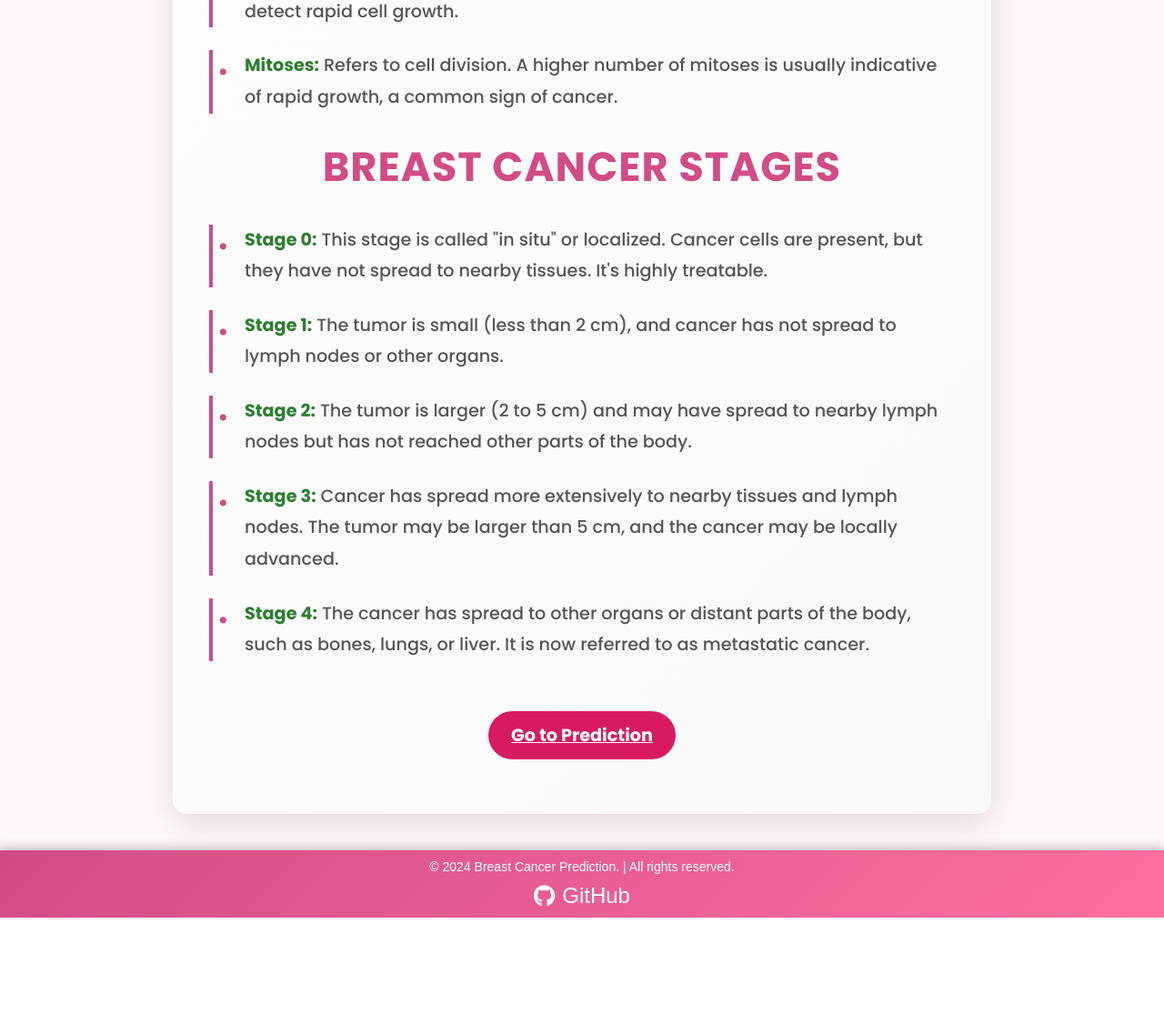
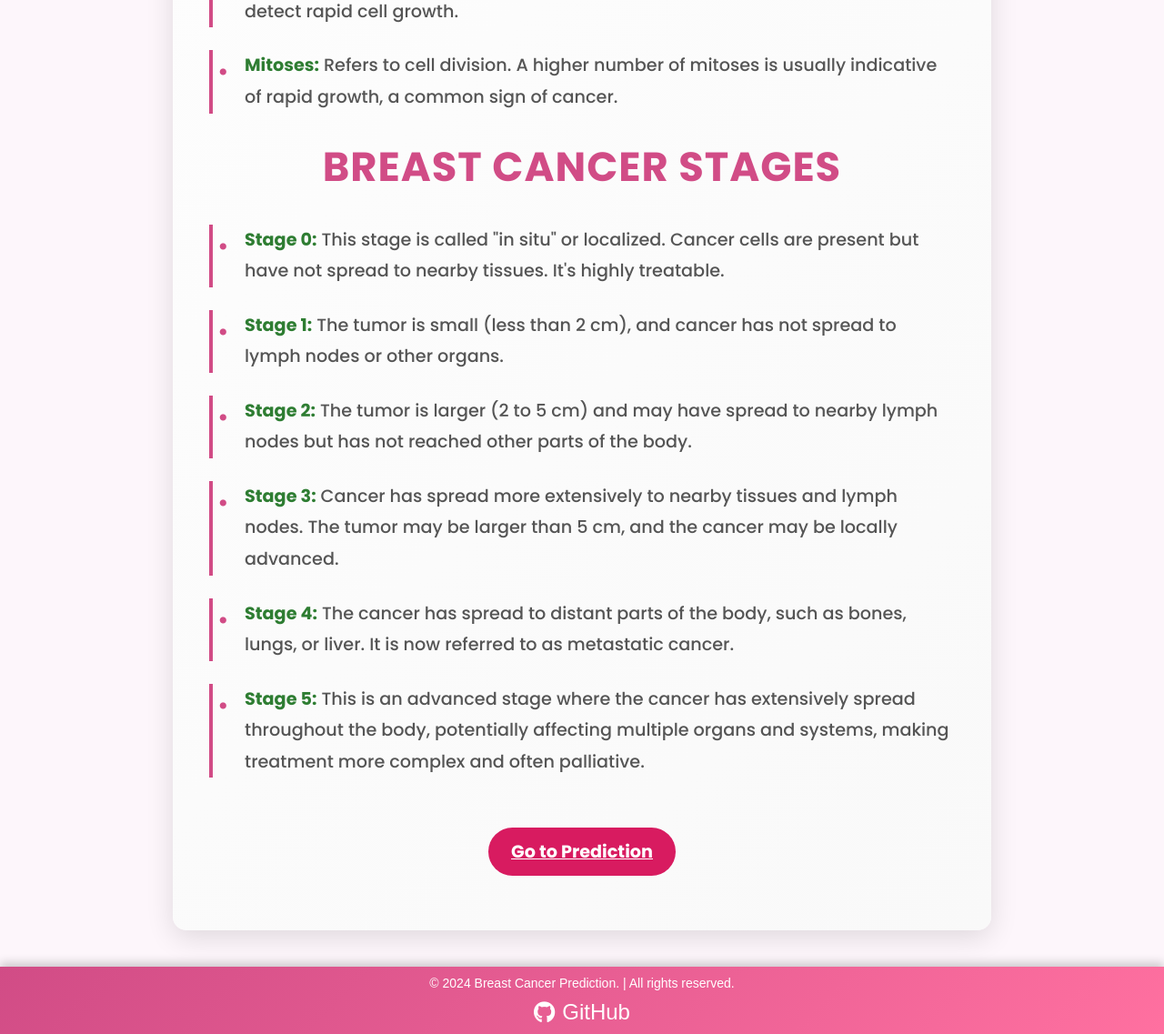
Before and after one commit to Wassefaragou/Breast_cancer_prediction, a Flask app: page /explaine in a window 1280 px wide. Shown: the part 1241-2378 px from the top of the page at 91% size. Before the commit the page ends 2250 px from the top, so only its background shows below. Run offline with Flask 3, Linux system fonts and the light colour scheme; parts of the project's set-up code (start-up, migrations or seed data) failed here and were passed over.

Commit message:
Update explaine.html

```diff
--- a/templates/explaine.html
+++ b/templates/explaine.html
@@ -258,11 +258,13 @@
         <p class="status"><strong>Normal Nucleoli:</strong> Nucleoli are small, dense structures within the nucleus. Larger or more numerous nucleoli are often associated with malignancies and help detect rapid cell growth.</p>
         <p class="status"><strong>Mitoses:</strong> Refers to cell division. A higher number of mitoses is usually indicative of rapid growth, a common sign of cancer.</p>
         <h1>Breast Cancer Stages</h1>
-        <p class="status"><strong>Stage 0:</strong> This stage is called "in situ" or localized. Cancer cells are present, but they have not spread to nearby tissues. It's highly treatable.</p>
+        <p class="status"><strong>Stage 0:</strong> This stage is called "in situ" or localized. Cancer cells are present but have not spread to nearby tissues. It's highly treatable.</p>
         <p class="status"><strong>Stage 1:</strong> The tumor is small (less than 2 cm), and cancer has not spread to lymph nodes or other organs.</p>
         <p class="status"><strong>Stage 2:</strong> The tumor is larger (2 to 5 cm) and may have spread to nearby lymph nodes but has not reached other parts of the body.</p>
         <p class="status"><strong>Stage 3:</strong> Cancer has spread more extensively to nearby tissues and lymph nodes. The tumor may be larger than 5 cm, and the cancer may be locally advanced.</p>
-        <p class="status"><strong>Stage 4:</strong> The cancer has spread to other organs or distant parts of the body, such as bones, lungs, or liver. It is now referred to as metastatic cancer.</p>
+        <p class="status"><strong>Stage 4:</strong> The cancer has spread to distant parts of the body, such as bones, lungs, or liver. It is now referred to as metastatic cancer.</p>
+        <p class="status"><strong>Stage 5:</strong> This is an advanced stage where the cancer has extensively spread throughout the body, potentially affecting multiple organs and systems, making treatment more complex and often palliative.</p>
+
         <a href="{{ url_for('predict_page') }}" class="btn">Go to Prediction</a>
     </div>
 
```
